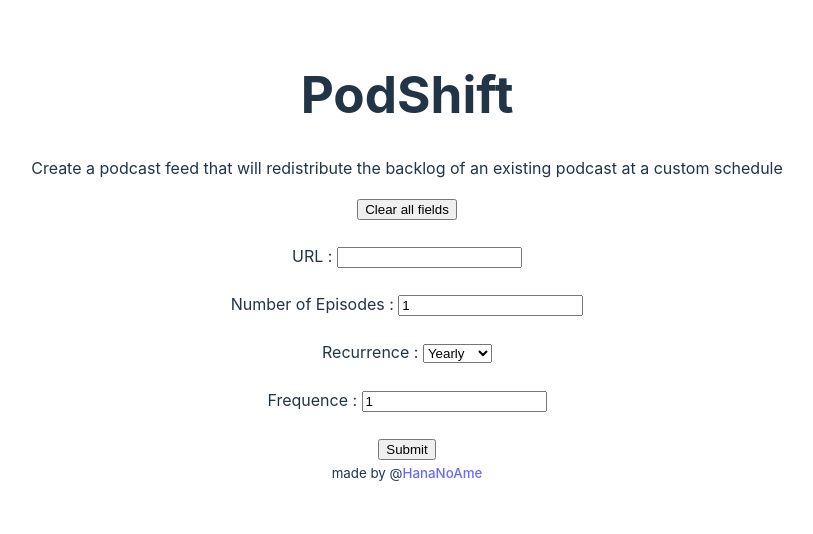
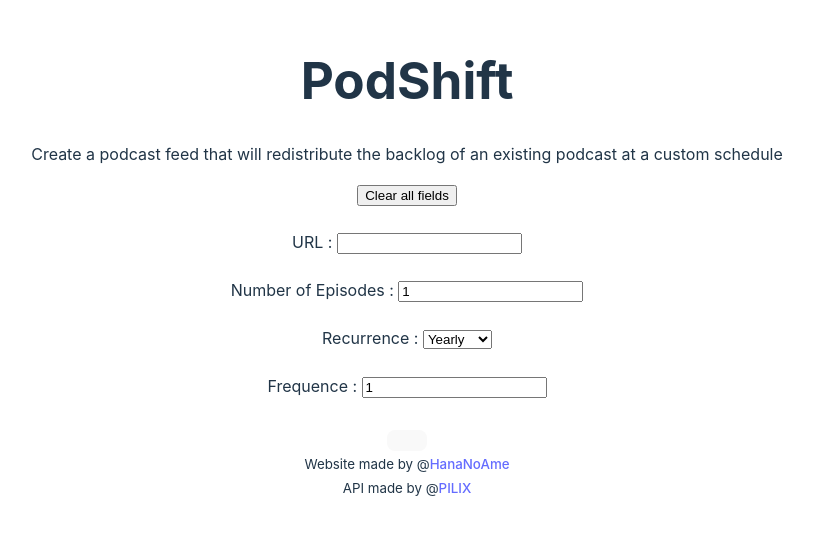
Before and after one commit to HanaNoAme/PodShiftFrontEnd, a React (Vite) app: page / in a window 1280 px wide. Shown: the part 142-676 px from the top of the page, without its empty margins (233-1046 px from the left). Built offline with nearby package versions, Linux system fonts and the light colour scheme.

Commit message:
bootstrap

```diff
--- a/package.json
+++ b/package.json
@@ -10,7 +10,9 @@
     "preview": "vite preview"
   },
   "dependencies": {
+    "bootstrap": "^5.3.3",
     "react": "^18.3.1",
+    "react-bootstrap": "^2.10.4",
     "react-dom": "^18.3.1"
   },
   "devDependencies": {
--- a/src/App.tsx
+++ b/src/App.tsx
@@ -1,13 +1,15 @@
 import './App.css'
-import { Form } from './components/form'
+import { CustomForm } from './components/form'
 
 export default function App() {
   return (
     <>
       <h1>PodShift</h1>
       <p>Create a podcast feed that will redistribute the backlog of an existing podcast at a custom schedule</p>
-      <Form></Form>
-      <small>made by @<a href="https://github.com/HanaNoAme">HanaNoAme</a> </small>
+      <CustomForm></CustomForm>
+      <small>Website made by @<a href="https://github.com/HanaNoAme">HanaNoAme</a> </small>
+      <br />
+      <small>API made by @<a href="https://github.com/PILIX123">PILIX</a> </small>
     </>
   )
 }
--- a/src/components/form.tsx
+++ b/src/components/form.tsx
@@ -1,4 +1,6 @@
 import { useState } from 'react';
+import Form from 'react-bootstrap/Form';
+import Button from 'react-bootstrap/Button';
 
 enum Recurrence {
   YEARLY = "Yearly",
@@ -7,7 +9,7 @@ enum Recurrence {
   DAILY = "Daily"
 }
 
-export function Form() {
+export function CustomForm() {
   const [form, setForm] = useState({
     url: '',
     episodes: 1,
@@ -18,7 +20,7 @@ export function Form() {
   function handleUrlBlur(e: React.ChangeEvent<HTMLInputElement>) {
     var url = e.target.value;
     console.log(`URL: ${url}`);
-    if (url.match("^[a-zA-Z ]*$") != null) setForm({ ...form, url: url });
+    if (url.match("^(https?|ftp):\/\/[^\s/$.?#].[^\s]*$") != null) setForm({ ...form, url: url });
     else console.log("");
   }
 
@@ -40,7 +42,7 @@ export function Form() {
   }
 
   return (
-    <form onSubmit={e => {
+    <Form onSubmit={e => {
       e.preventDefault();
       onSubmit();
     }}>
@@ -50,29 +52,32 @@ export function Form() {
       }} />
       <br />
       <br />
-      <label>URL : <input type="text" onBlur={handleUrlBlur} />
+      <Form.Group>
+        <label>URL : <Form.Control type="text" onChange={handleUrlBlur} />
         </label>
         <br />
         <br />
-      <label>Number of Episodes : <input type="number" min="1" defaultValue={1} onBlur={handleEpisodesBlur} />
-      </label>
+        <Form.Label>Number of Episodes : <input type="number" min="1" defaultValue={1} onBlur={handleEpisodesBlur} />
+        </Form.Label>
         <br />
         <br />
-      <label>Recurrence : <select onBlur={handleRecurrenceBlur}>
+        <Form.Label>Recurrence : <select onBlur={handleRecurrenceBlur}>
             {Object.keys(Recurrence).map(key => (
               <option key={key} value={key}>
                 {Recurrence[key as keyof typeof Recurrence]}
               </option>
             ))}
           </select>
-      </label>
+        </Form.Label>
         <br />
         <br />
-      <label>Frequence : <input type="number" min="1" defaultValue={1} onBlur={handleFrequenceBlur} />
-      </label>
+        <Form.Label>Frequence : <input type="number" min="1" defaultValue={1} onBlur={handleFrequenceBlur} />
+        </Form.Label>
         <br />
         <br />
-      <input type="submit" value="Submit" />
-    </form>
+        <Button type="submit">
+        </Button>
+      </Form.Group>
+    </Form>
   );
 }
```
Also changed, not shown: 1 other file (tests, documents, lock files or other folders). Lines whose indentation alone changed are shown as unchanged.
